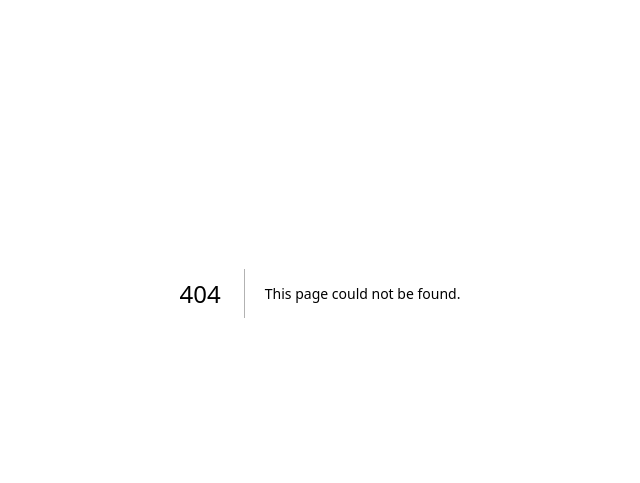
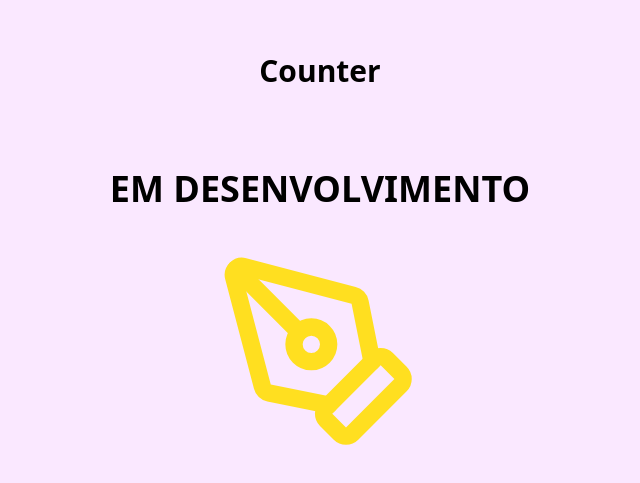
Before and after one commit to RodrigoNasc13/ga-project, a Next.js app: page /counter in a window 1280 px wide. Before the commit this address had no page. Shown: the part 107-590 px from the top of the page, without its empty margins (320-960 px from the left). Built offline with nearby package versions, Linux system fonts and the light colour scheme.

Commit message:
feat: add counter page

```diff
--- /dev/null
+++ b/src/app/counter/page.tsx
@@ -0,0 +1,15 @@
+import { PenToolIcon } from 'lucide-react'
+
+export default function Counter() {
+  return (
+    <div className="mt-20 flex flex-col items-center justify-center gap-20 px-4 pt-10 text-center lg:mt-30">
+      <h1 className="font-bold text-3xl">Counter</h1>
+
+      <div className="flex w-full flex-col items-center gap-10 px-2 lg:w-auto">
+        <h1 className="font-bold text-4xl">EM DESENVOLVIMENTO</h1>
+
+        <PenToolIcon className="size-52 text-yellow-300" />
+      </div>
+    </div>
+  )
+}
```
